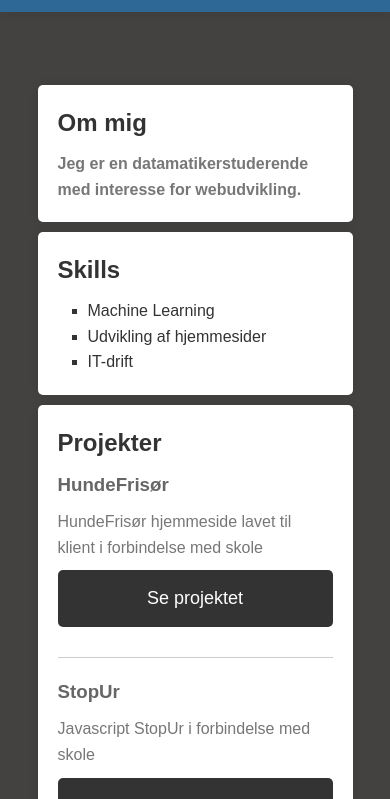
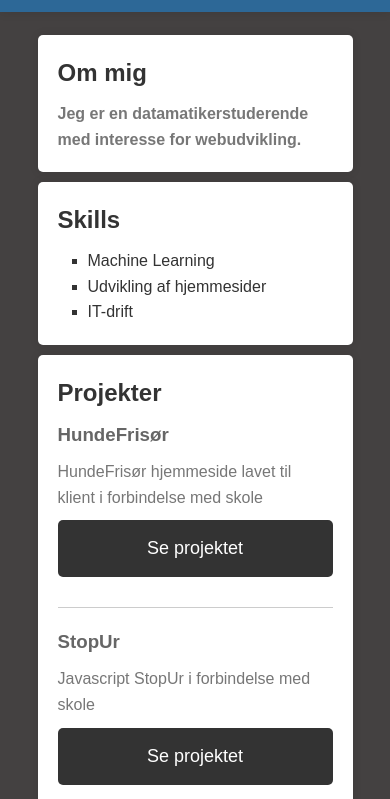
Before and after one commit to Toby-byte/Toby-byte.github.io, a plain HTML site: page index.html in a window 390 px wide. Shown: the part 45-844 px from the top of the page. Drawn offline with Linux system fonts and the light colour scheme; a script that the page names is missing.

Commit message:
margin fix mobile

```diff
--- a/pynt v2.css
+++ b/pynt v2.css
@@ -176,7 +176,7 @@ h2 {
 	}
 
 	body {
-		padding-top: 100px; /* to prevent content from being hidden by the larger header on small screens */
+		padding-top: 50px; /* to prevent content from being hidden by the larger header on small screens */
 	}
 
 	header {
```
